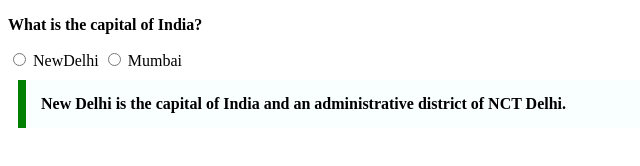
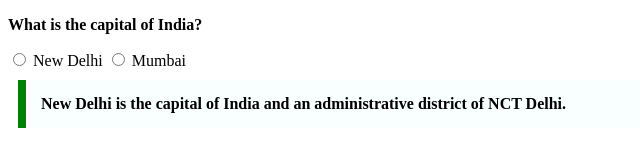
Before and after one commit to acciojob/trivia-Harsh652003, a website: page main.html in a window 1280 px wide. Shown: the full height of the page, 0-640 px from the left. Drawn offline with Linux system fonts and the light colour scheme.

Commit message:
created a submission

```diff
--- a/main.html
+++ b/main.html
@@ -8,7 +8,7 @@
 
 <body>
 	<p><b>What is the capital of India?</b></p>
-	<input type="radio" value="New Delhi"> NewDelhi
+	<input type="radio" value="New Delhi"> New Delhi
 	<input type="radio" value="Mumbai"> Mumbai
 	<blockquote>New Delhi is the capital of India and an administrative district of NCT Delhi.</blockquote>
 
```
